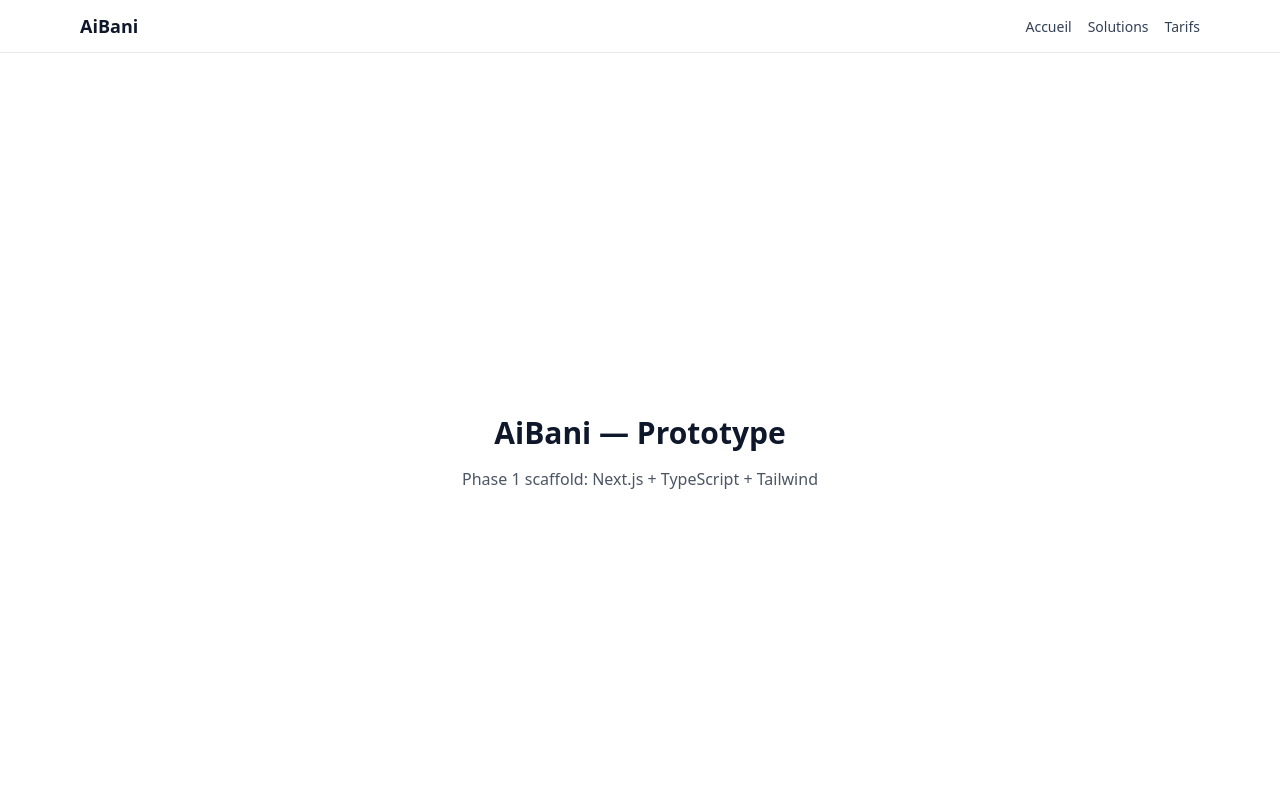
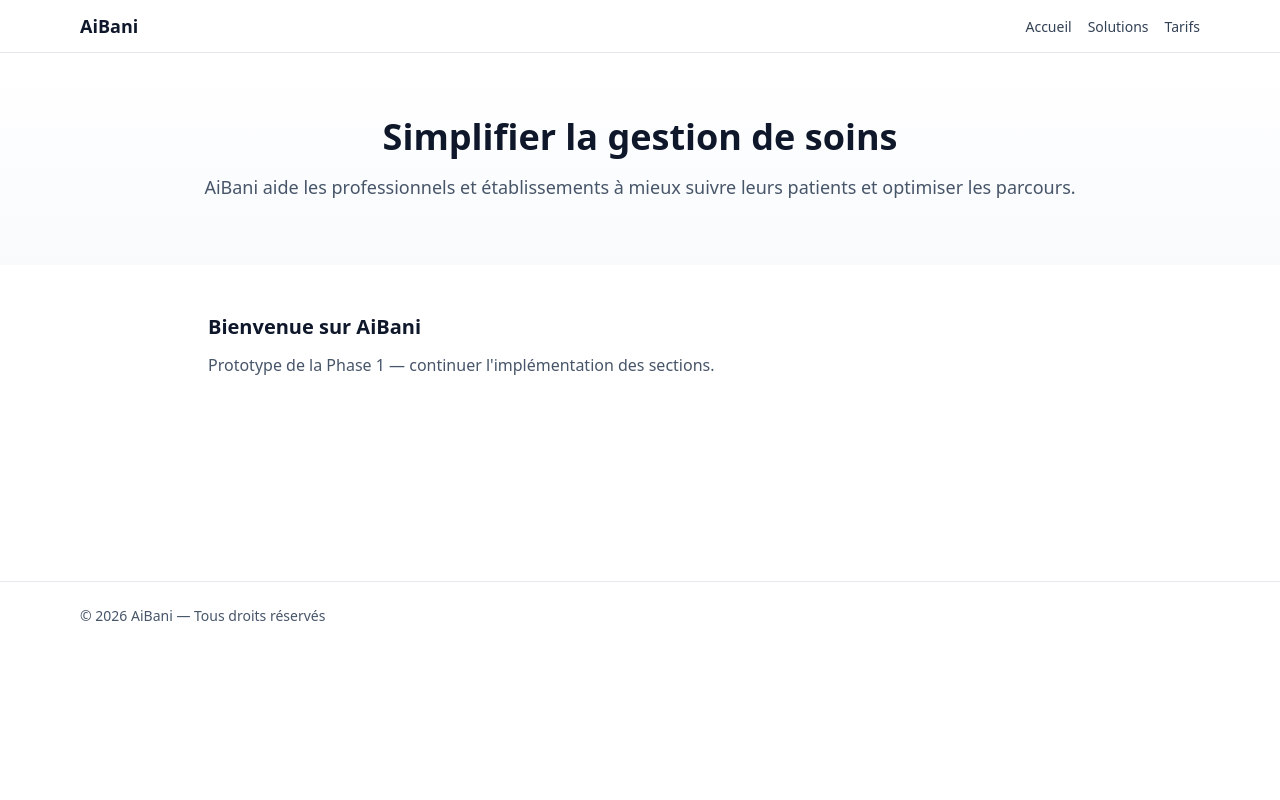
Before and after one commit to habiboulaye/aibani-web, a Next.js app: page / in a window 1280 px wide. Shown: the top 800 px of the page. Built offline with nearby package versions, Linux system fonts and the light colour scheme.

Commit message:
Phase 1: add Hero section and integrate on homepage

```diff
--- a/src/app/page.tsx
+++ b/src/app/page.tsx
@@ -1,12 +1,14 @@
 import React from 'react'
+import Hero from '../components/sections/Hero'
 
 export default function Home() {
   return (
-    <main className="min-h-screen flex items-center justify-center p-8">
-      <div className="max-w-2xl text-center">
-        <h1 className="text-3xl font-bold">AiBani — Prototype</h1>
-        <p className="mt-4 text-gray-600">Phase 1 scaffold: Next.js + TypeScript + Tailwind</p>
-      </div>
-    </main>
+    <>
+      <Hero />
+      <main className="max-w-4xl mx-auto px-4 py-12">
+        <h3 className="text-xl font-semibold">Bienvenue sur AiBani</h3>
+        <p className="mt-3 text-slate-600">Prototype de la Phase 1 — continuer l'implémentation des sections.</p>
+      </main>
+    </>
   )
 }
--- /dev/null
+++ b/src/components/sections/Hero.tsx
@@ -0,0 +1,12 @@
+import React from 'react'
+
+export default function Hero() {
+  return (
+    <section className="py-16 bg-gradient-to-b from-white to-slate-50">
+      <div className="max-w-5xl mx-auto px-4 text-center">
+        <h2 className="text-4xl font-extrabold">Simplifier la gestion de soins</h2>
+        <p className="mt-4 text-lg text-slate-600">AiBani aide les professionnels et établissements à mieux suivre leurs patients et optimiser les parcours.</p>
+      </div>
+    </section>
+  )
+}
```
